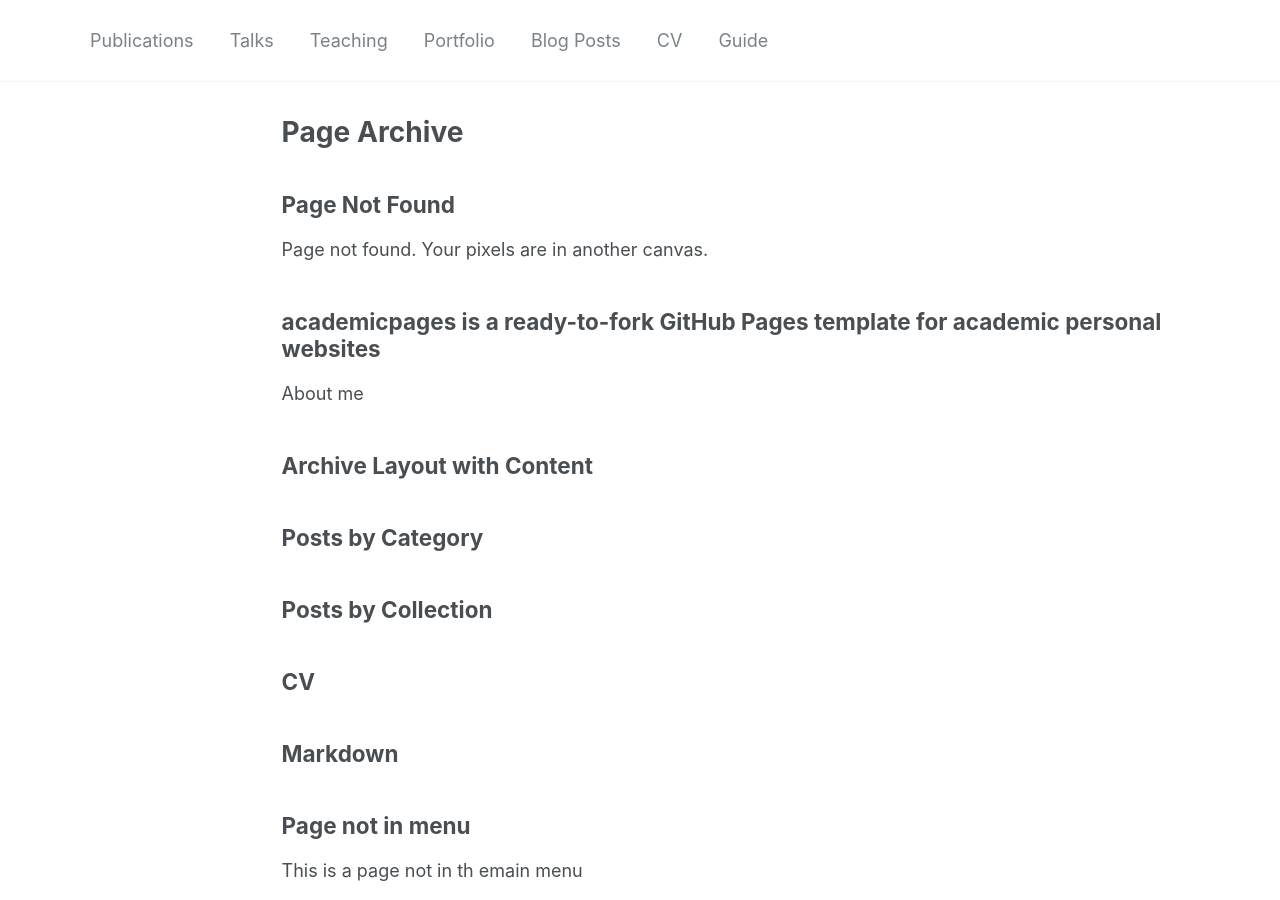
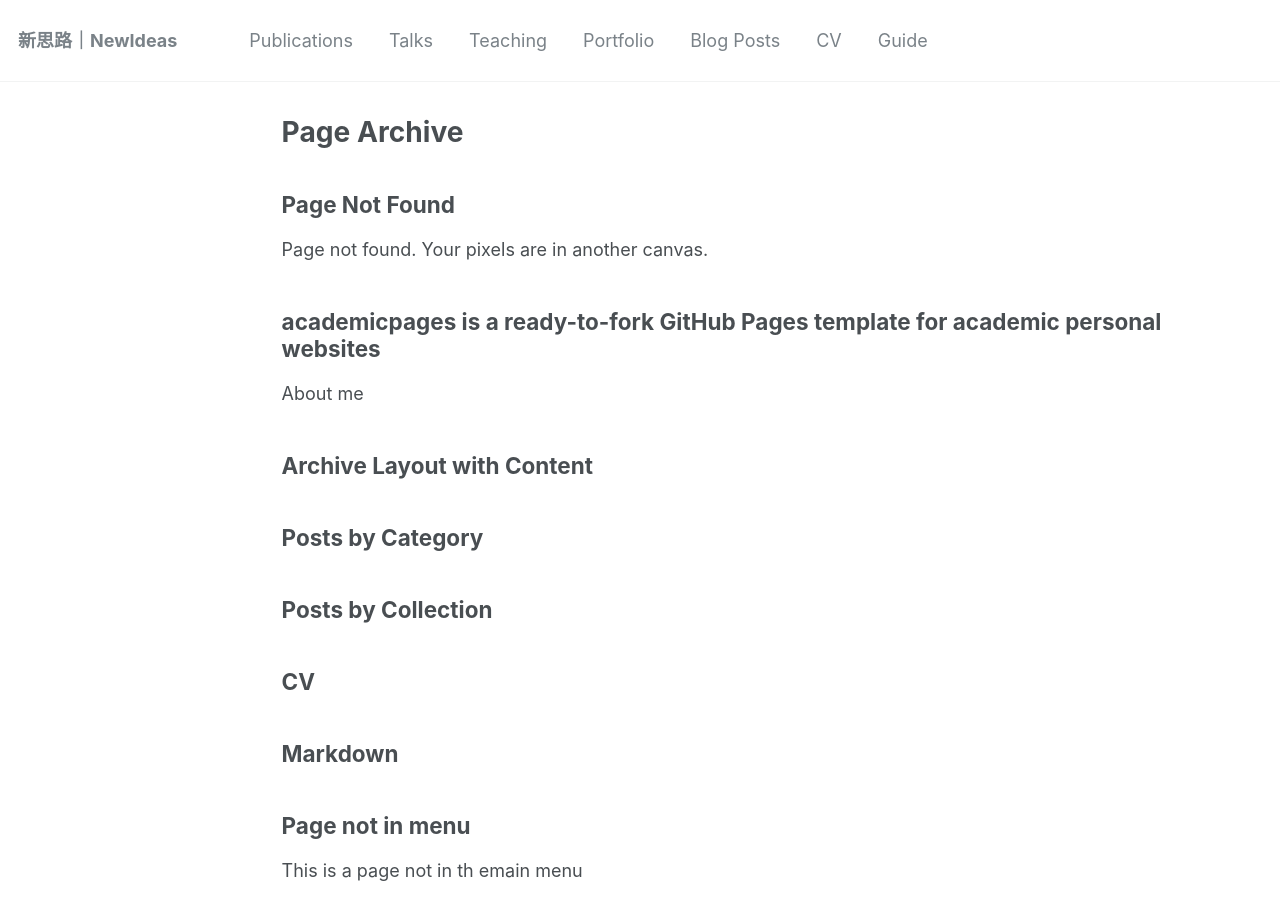
Before and after one commit to ikevin28/newideas8.github.io, a Jekyll site: the page built from _pages/page-archive.html, in a window 1280 px wide and 900 px high. Built offline with Jekyll 4.4.1, drawn with Linux system fonts in a browser that asks for light colours.

Commit message:
Update _config.yml

```diff
--- a/_config.yml
+++ b/_config.yml
@@ -7,7 +7,7 @@
 
 # Site Settings
 locale                   : "zh-TW"
-title                    : ""
+title                    : "新思路｜NewIdeas"
 title_separator          : "-"
 name                     : &name "Your Name"
 description              : &description "personal description"
@@ -78,7 +78,7 @@ analytics:
 
 # Site Author
 author:
-  name             : " 新思路｜NewIdeas"
+  name             : ""
   avatar           : "logo.jpg"
   bio              :
   location         :
```
